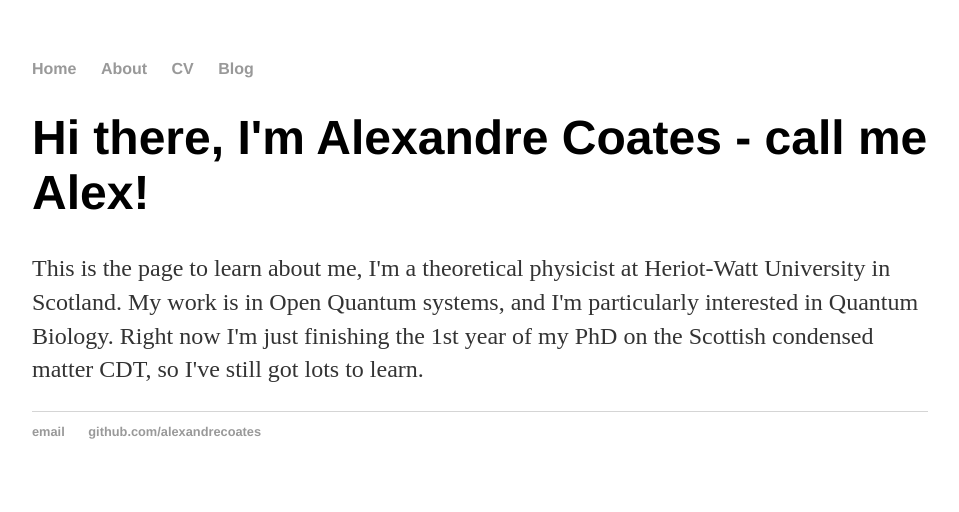
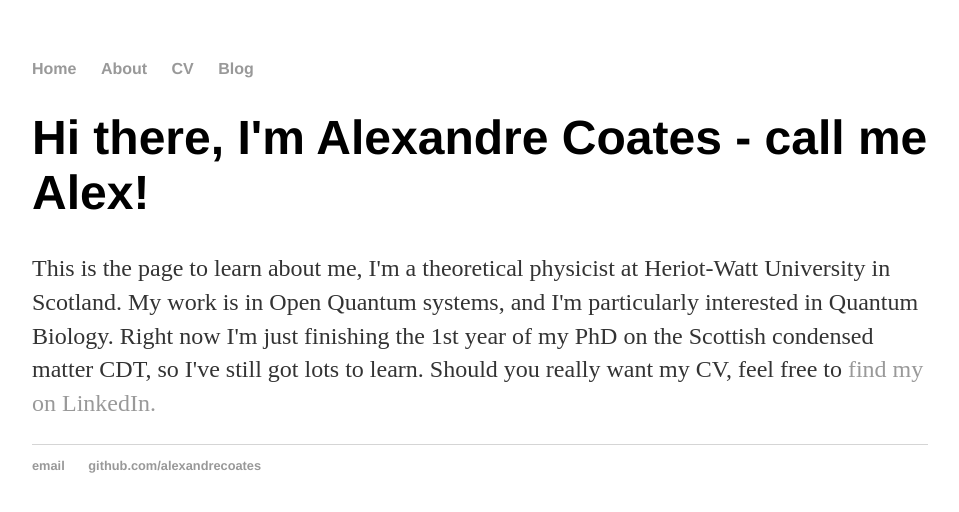
Before and after one commit to AlexandreCoates/AlexandreCoates.github.io, a Jekyll site: the page built from about/index.html, in a window 1280 px wide. Shown: the top 512 px of the page, without its empty margins (160-1119 px from the left). Built offline with Jekyll 4.4.1, drawn with Linux system fonts in a browser that asks for light colours.

Commit message:
Update index.html

```diff
--- a/about/index.html
+++ b/about/index.html
@@ -4,5 +4,5 @@ title: About Me
 ---
 <div class="blurb">
 	<h1>Hi there, I'm Alexandre Coates - call me Alex!</h1>
-	<p>This is the page to learn about me, I'm a theoretical physicist at Heriot-Watt University in Scotland. My work is in Open Quantum systems, and I'm particularly interested in Quantum Biology. Right now I'm just finishing the 1st year of my PhD on the Scottish condensed matter CDT, so I've still got lots to learn. </p>
+	<p>This is the page to learn about me, I'm a theoretical physicist at Heriot-Watt University in Scotland. My work is in Open Quantum systems, and I'm particularly interested in Quantum Biology. Right now I'm just finishing the 1st year of my PhD on the Scottish condensed matter CDT, so I've still got lots to learn. Should you really want my CV, feel free to <a href="https://www.linkedin.com/in/alexandre-coates-b2069a2b/">find my on LinkedIn.</a</p>
 </div><!-- /.blurb -->
```
